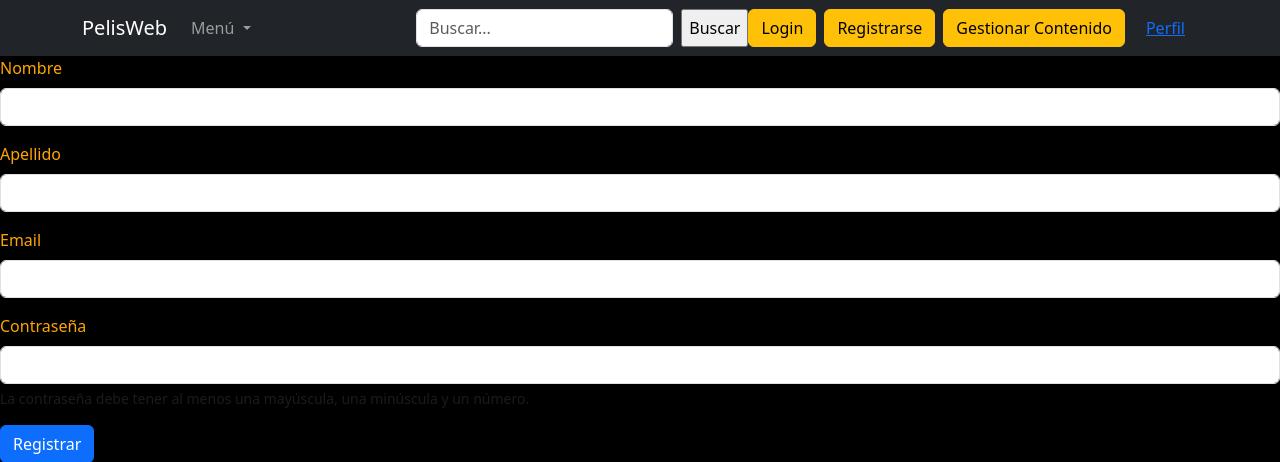
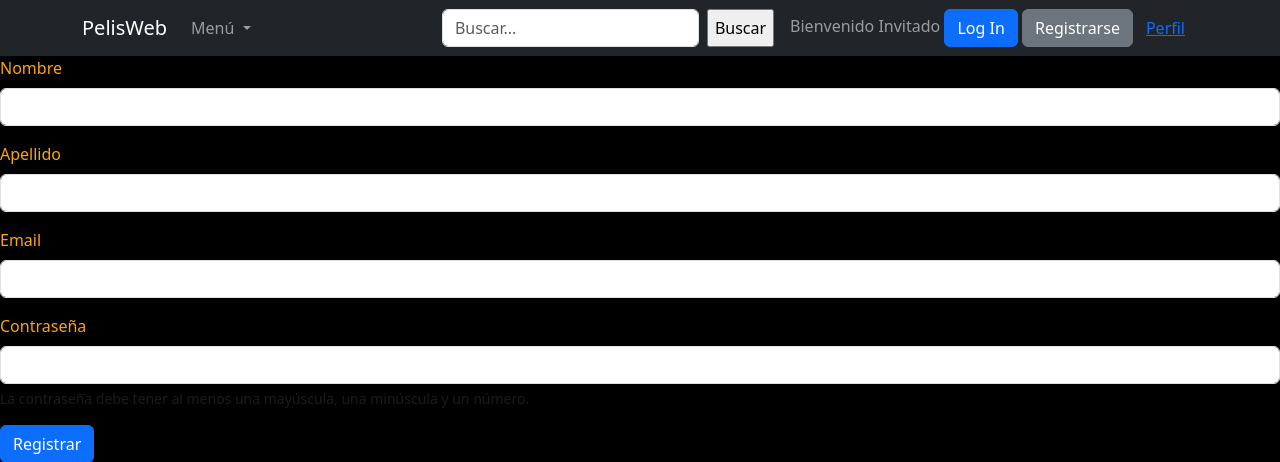
Before and after one commit to mic4barroso/PelisWeb2024, a PHP site: page /formularioRegistro.php in a window 1280 px wide. Shown: the top 462 px of the page. Run offline with PHP 8.4, Linux system fonts and the light colour scheme.

Commit message:
Se suben modificaciones en formularioLogin, formularioLogin y navbar

```diff
--- a/formularioLogin.php
+++ b/formularioLogin.php
@@ -19,7 +19,7 @@ if ($_SERVER['REQUEST_METHOD'] == 'POST') {
         $msg = 'Por favor, complete todos los campos.';
         $varClass = 'alert-danger';
     } else {
-        $queryCheckLogin = 'SELECT * FROM login WHERE email = :email AND contrasena = :contrasena';
+        $queryCheckLogin = 'SELECT * FROM usuarios WHERE email = :email AND contrasena = :contrasena';
         $resultadoQuery = $conexion->prepare($queryCheckLogin);
         $resultadoQuery->bindParam(':email', $_POST['emailModal']);
         $resultadoQuery->bindParam(':contrasena', $_POST['contrasenaModal']);
@@ -29,6 +29,7 @@ if ($_SERVER['REQUEST_METHOD'] == 'POST') {
             $_SESSION['id'] = $row['id'];
             $_SESSION['nombre'] = $row['nombre'];
             $_SESSION['apellido'] = $row['apellido'];
+
 
             header('Location: /PelisWeb2024/index.php');
             die;
--- a/formularioRegistro.php
+++ b/formularioRegistro.php
@@ -44,7 +44,7 @@ if ($_SERVER['REQUEST_METHOD'] == 'POST') {
             $resultadoInsert->bindParam(':nombre', $_POST['nombre']);
             $resultadoInsert->bindParam(':apellido', $_POST['apellido']);
             $resultadoInsert->bindParam(':email', $_POST['email']);
-            $resultadoInsert->bindParam(':contrasena', $contrasena); // Se debería encriptar en una implementación real
+            $resultadoInsert->bindParam(':contrasena', $contrasena);
             $resultadoInsert->execute();
 
             if ($resultadoInsert) {
--- a/includes/navbar.php
+++ b/includes/navbar.php
@@ -1,3 +1,9 @@
+<?php
+if (session_status() === PHP_SESSION_NONE) {
+    session_start();
+}
+?>
+
 <nav class="navbar navbar-expand-lg navbar-dark bg-dark">
         <div class="container">
             <a class="navbar-brand" href="index.php">PelisWeb</a>
@@ -50,10 +56,33 @@
 
 
                 <div class="d-flex">
-                    <a href="formularioLogin.php"><button type="button" class="btn btn-warning me-2 botonlog">Login</button></a>
 
-                    <a href="formularioRegistro.php"><button type="button" class="btn btn-warning me-2 botonlog">Registrarse</button></a>
-                    <a href="gestionarContenido.php"><button type="button" class="btn btn-warning me-2 botonGestion">Gestionar Contenido</button></a>
+                    <?php
+                        if (isset($_SESSION['nombre'])) {
+                            // Si el usuario ha iniciado sesión, muestra su nombre y el botón de "Log Out"
+                            $nombre = $_SESSION['nombre'];
+                            echo '
+                                <span class="navbar-text">Hola, ' . $nombre . '</span>
+                                <a href="perfiles.php" class="fa-solid fa-gear"></a>
+                                <a href="logOut.php" class="btn btn-danger">Log Out</a>
+                            ';
+
+
+                        } else {
+
+                            // El usuario no ha iniciado sesión, muestra un mensaje de bienvenida y los botones de "Log In" y "Registrarse"
+                            echo '<div class="ms-3">
+                                <span class="navbar-text">Bienvenido Invitado</span>
+                                <a href="formularioLogin.php" class="btn btn-primary">Log In</a>
+                                <a href="formularioRegistro.php" class="btn btn-secondary">Registrarse</a>
+                            </div>';
+
+
+                        }
+                    ?>
+
+
+
                     <a href="perfilUsuario.html" class="btn btn-link btnPerfil">Perfil</a>
                 </div>
             </div>
```
